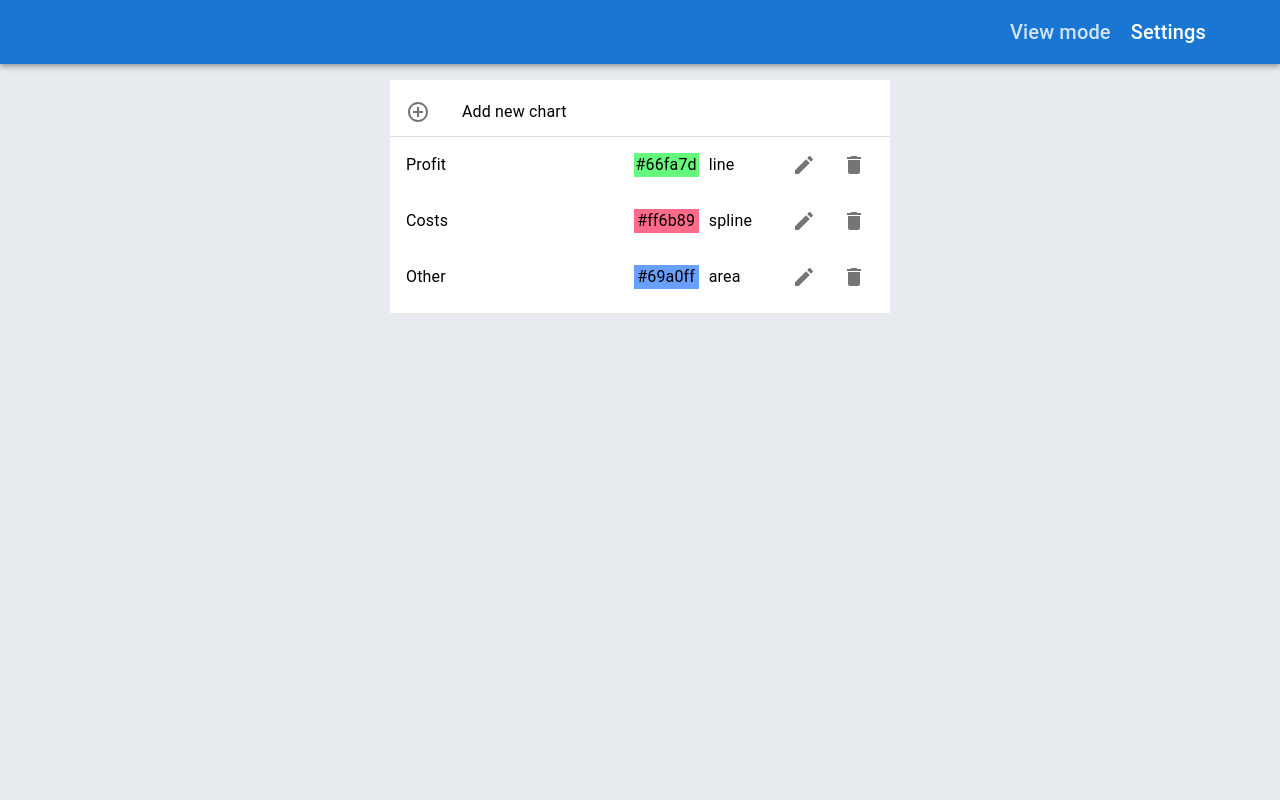
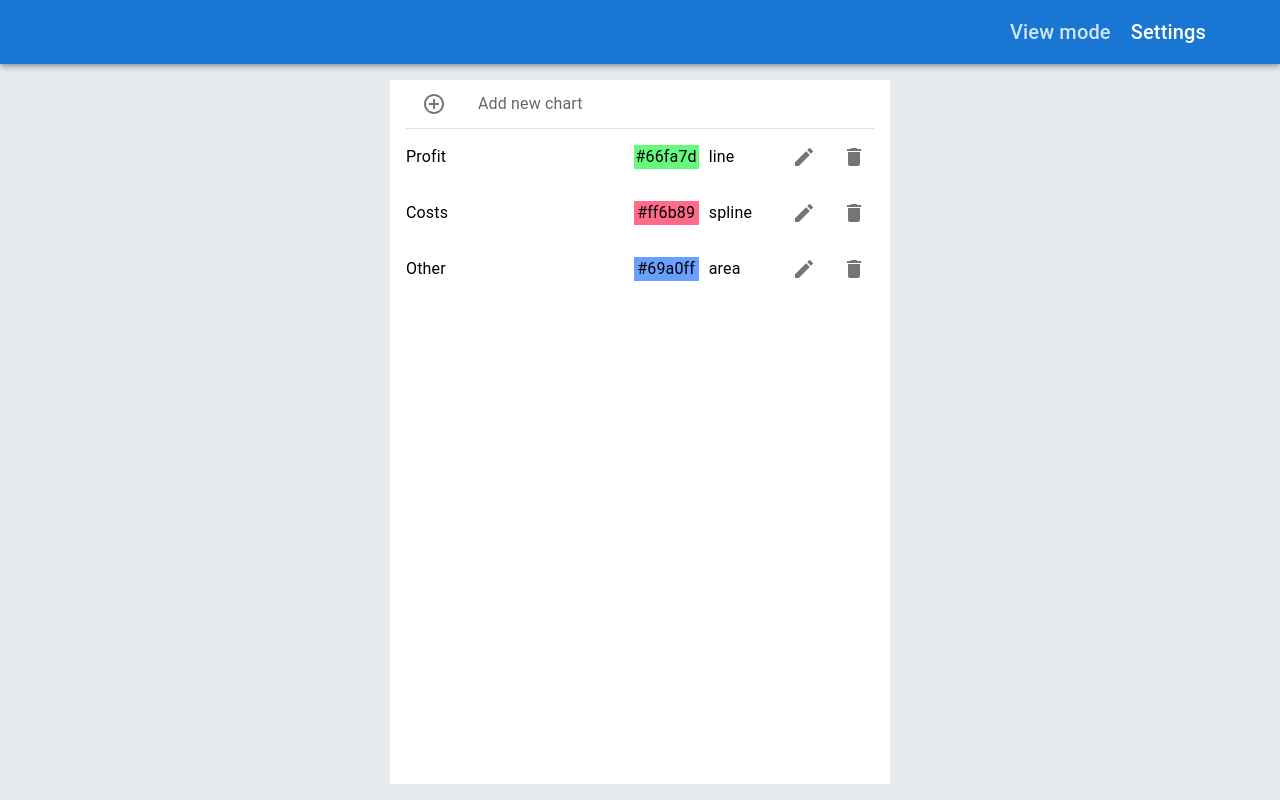
Before and after one commit to Egas099/test-natlex-front, a React (Create React App) app: page /test-natlex-front/settings in a window 1280 px wide. Built offline with nearby package versions, Linux system fonts and the light colour scheme.

Commit message:
fix overflow styles of chart config list

```diff
--- a/src/components/ChartConfigList/index.module.css
+++ b/src/components/ChartConfigList/index.module.css
@@ -1,3 +1,14 @@
+#list {
+    box-sizing: border-box;
+    height: calc(
+        100vh - var(--header-bar-height) - var(--page-top-margin) -
+            var(--page-bottom-margin)
+    );
+    overflow: auto;
+    padding-top: 0;
+    padding-bottom: 0;
+}
+
 .titleColumn {
     overflow: hidden;
     white-space: nowrap;
--- a/src/components/ChartConfigList/index.tsx
+++ b/src/components/ChartConfigList/index.tsx
@@ -20,6 +20,7 @@ import { CREATE_SETUP, FORM_ID, UPDATE_SETUP } from './utils/constants';
 import ConfigListItem from './views/ConfigListItem';
 import ListHeader from './views/ListHeader';
 import { LoadingListItem } from './views/LoadingListItem';
+import styles from './index.module.css';
 
 const ChartConfigList = () => {
     const dispatch = useTypedDispatch();
@@ -66,9 +67,8 @@ const ChartConfigList = () => {
 
     return (
         <>
-            <List>
+            <List id={styles.list}>
                 <ListHeader onCreate={onCreateClick} key="list_header" />
-                <Divider />
                 {charts.length ? (
                     charts.map(config => (
                         <ConfigListItem
--- a/src/components/ChartConfigList/views/ListHeader.tsx
+++ b/src/components/ChartConfigList/views/ListHeader.tsx
@@ -1,8 +1,9 @@
 import {
-    ListItem,
+    Divider,
     ListItemButton,
     ListItemIcon,
-    ListItemText
+    ListItemText,
+    ListSubheader
 } from '@mui/material';
 import AddCircleOutlineIcon from '@mui/icons-material/AddCircleOutline';
 import { FC } from 'react';
@@ -13,14 +14,15 @@ interface Props {
 
 const ListHeader: FC<Props> = ({ onCreate }) => {
     return (
-        <ListItem disablePadding>
+        <ListSubheader>
             <ListItemButton onClick={onCreate}>
                 <ListItemIcon>
                     <AddCircleOutlineIcon />
                 </ListItemIcon>
                 <ListItemText primary="Add new chart" />
             </ListItemButton>
-        </ListItem>
+            <Divider />
+        </ListSubheader>
     );
 };
 
--- a/src/components/Header/index.module.css
+++ b/src/components/Header/index.module.css
@@ -1,3 +1,7 @@
+#header {
+    height: var(--header-bar-height);
+}
+
 #navBar {
     display: flex;
     flex-direction: row;
--- a/src/components/Header/index.tsx
+++ b/src/components/Header/index.tsx
@@ -6,7 +6,7 @@ const Header = () => {
         `${styles.link} ${isActive ? styles.activeLink : ''}`;
 
     return (
-        <AppBar position="sticky">
+        <AppBar position="sticky" id={styles.header}>
             <Toolbar id={styles.header}>
                 <Container maxWidth="lg" id={styles.navBar}>
                     <NavLink to="/view_mode" className={linkClasses}>
--- /dev/null
+++ b/src/components/PageLayout/index.module.css
@@ -0,0 +1,7 @@
+#container {
+    margin-top: var(--page-top-margin);
+    margin-bottom: var(--page-bottom-margin);
+    display: flex;
+    flex-direction: column;
+    overflow: auto;
+}
--- /dev/null
+++ b/src/components/PageLayout/index.tsx
@@ -0,0 +1,17 @@
+import { Container } from '@mui/material';
+import { Outlet } from 'react-router-dom';
+import Header from '../Header';
+import styles from './index.module.css';
+
+const PageLayout = () => {
+    return (
+        <>
+            <Header />
+            <Container id={styles.container} maxWidth="lg">
+                <Outlet />
+            </Container>
+        </>
+    );
+};
+
+export default PageLayout;
--- a/src/css/index.css
+++ b/src/css/index.css
@@ -17,3 +17,22 @@ code {
 .highcharts-credits {
     display: none;
 }
+
+:root {
+    --header-bar-height: 64px;
+    --page-top-margin: 1rem;
+    --page-bottom-margin: 1rem;
+}
+
+@media (max-width: 600px) {
+    :root {
+        --header-bar-height: 56px;
+    }
+}
+
+@media (max-width: 320px) {
+    :root {
+        --page-top-margin: 0;
+        --page-bottom-margin: 0;
+    }
+}
--- a/src/router/index.tsx
+++ b/src/router/index.tsx
@@ -1,7 +1,6 @@
-import { Container } from '@mui/material';
-import { createBrowserRouter, Navigate, Outlet } from 'react-router-dom';
-import Header from '../components/Header';
+import { createBrowserRouter, Navigate } from 'react-router-dom';
 import { RootBoundary } from '../components/RootBoundary';
+import PageLayout from '../components/PageLayout';
 import Settings from '../pages/Settings';
 import ViewMode from '../pages/ViewMode';
 
@@ -11,14 +10,7 @@ export const router = createBrowserRouter(
     [
         {
             path: '/',
-            element: (
-                <>
-                    <Header />
-                    <Container maxWidth="lg" sx={{ mt: '1rem', mb: '1rem' }}>
-                        <Outlet />
-                    </Container>
-                </>
-            ),
+            element: <PageLayout />,
             children: [
                 {
                     path: 'view_mode',
```
